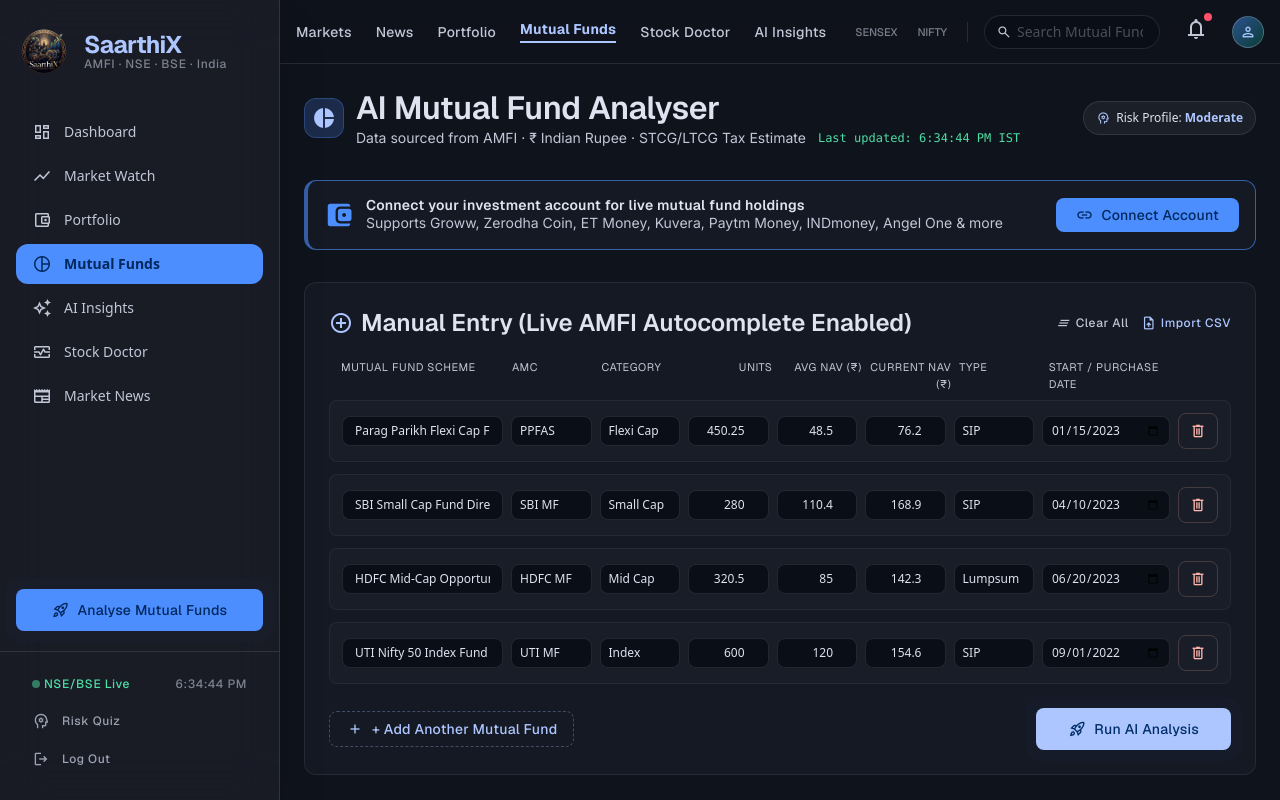
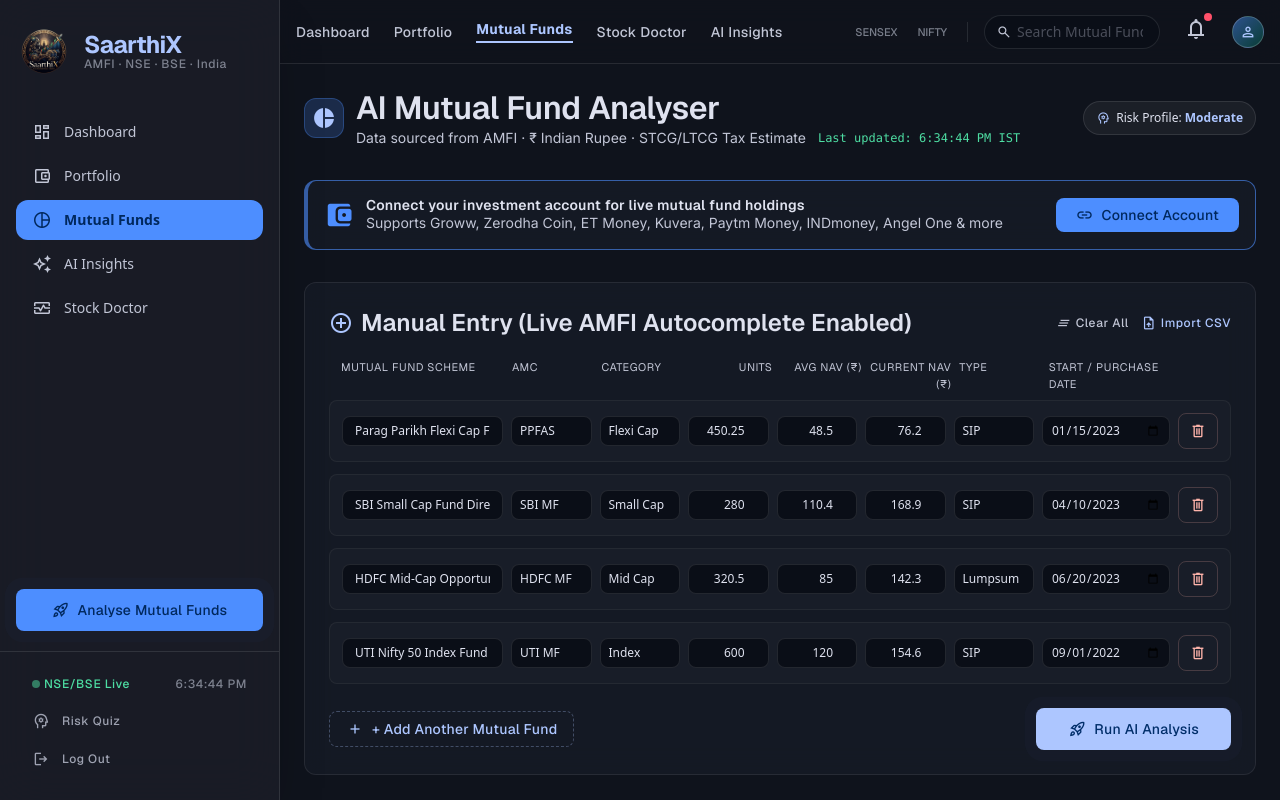
Before and after one commit to Ombaviskar2025/SaarthiX, a website: page mutual-funds.html in a window 1280 px wide. Drawn offline with nearby package versions, Linux system fonts and the light colour scheme.

Commit message:
fix: remove Market Watch and Market News from sidebar and header navigation

```diff
--- a/mutual-funds.html
+++ b/mutual-funds.html
@@ -205,8 +205,7 @@
     <!-- Top Bar Header -->
     <header class="hidden md:flex justify-between items-center h-16 px-gutter bg-surface-dim/80 backdrop-blur-md border-b border-white/10 sticky top-0 z-40 w-full">
       <nav class="flex items-center gap-6">
-        <a class="font-label-md text-label-md text-on-surface-variant hover:text-primary transition-colors" href="market-watch.html">Markets</a>
-        <a class="font-label-md text-label-md text-on-surface-variant hover:text-primary transition-colors" href="news.html">News</a>
+        <a class="font-label-md text-label-md text-on-surface-variant hover:text-primary transition-colors" href="dashboard.html">Dashboard</a>
         <a class="font-label-md text-label-md text-on-surface-variant hover:text-primary transition-colors" href="portfolio.html">Portfolio</a>
         <a class="font-label-md text-label-md text-primary font-bold border-b-2 border-primary pb-1" href="mutual-funds.html" aria-current="page">Mutual Funds</a>
         <a class="font-label-md text-label-md text-on-surface-variant hover:text-primary transition-colors" href="stock-doctor.html">Stock Doctor</a>
--- a/shared.js
+++ b/shared.js
@@ -203,12 +203,10 @@ function changeIcon(val) {
 function buildNav(activePageId) {
   const pages = [
     { id:'dashboard',    label:'Dashboard',    icon:'dashboard',              href:'dashboard.html' },
-    { id:'market-watch', label:'Market Watch', icon:'show_chart',             href:'market-watch.html' },
     { id:'portfolio',    label:'Portfolio',    icon:'account_balance_wallet', href:'portfolio.html' },
     { id:'mutual-funds', label:'Mutual Funds', icon:'pie_chart',              href:'mutual-funds.html' },
     { id:'ai-insights',  label:'AI Insights',  icon:'auto_awesome',           href:'ai-insights.html' },
-    { id:'stock-doctor', label:'Stock Doctor', icon:'monitor_heart',          href:'stock-doctor.html' },
-    { id:'news',         label:'Market News',  icon:'newspaper',              href:'news.html' }
+    { id:'stock-doctor', label:'Stock Doctor', icon:'monitor_heart',          href:'stock-doctor.html' }
   ];
 
   let navLinks = '';
```
Also changed, not shown: dashboard.html (+1 -1 lines), portfolio.html (+1 -2 lines), stock-doctor.html (+1 -2 lines).
